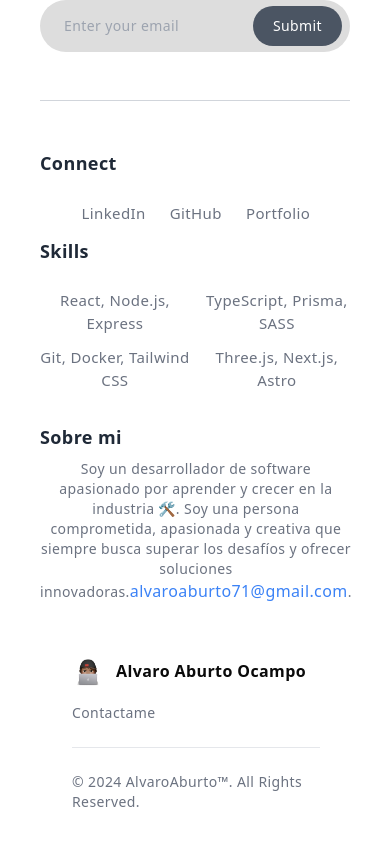
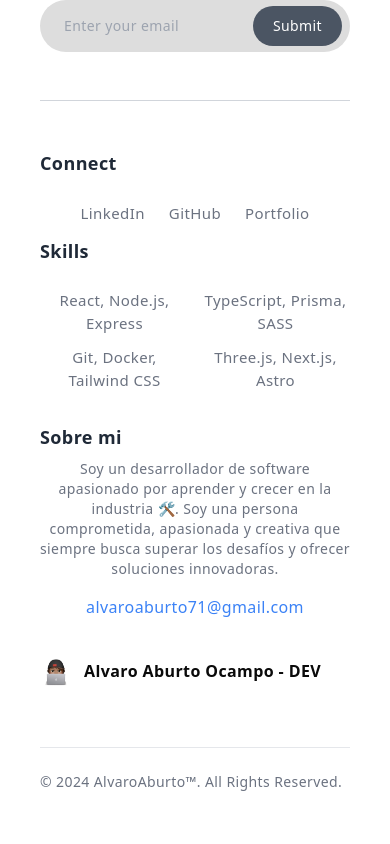
Before and after one commit to LilDre7/Shortener-fullstack, a Next.js app: page / in a window 390 px wide. Shown: the part 852-1696 px from the top of the page. After the commit the page ends 1668 px from the top, so only its background shows below. Built offline with nearby package versions, Linux system fonts and the light colour scheme; no server answers; the database is empty.

Commit message:
:zap: Improve performace

```diff
--- a/components/ui/footer.tsx
+++ b/components/ui/footer.tsx
@@ -48,7 +48,7 @@ export default function Footer() {
       />
       <div className="lg:max-w-[80%] mx-auto text-center">
         <h3 className="text-3xl font-bold text-gray-800">Conecta Conmigo</h3>
-        <p className="text-sm mt-6 text-gray-500">
+        <p className="text-center text-sm mt-6 text-gray-500">
           Siempre estoy buscando colaborar en proyectos interesantes y conocer
           personas en la industria. Si tienes alguna idea, proyecto, o
           simplemente quieres conectar, envíame un mensaje.
@@ -135,6 +135,8 @@ export default function Footer() {
             la industria 🛠️. Soy una persona comprometida, apasionada y creativa
             que siempre busca superar los desafíos y ofrecer soluciones
             innovadoras.
+          </p>
+          <p className="text-center mt-4">
             <a
               href="alvaroaburto71@gmail.com"
               className="text-gray-800 hover:text-gray-500"
@@ -143,12 +145,11 @@ export default function Footer() {
                 alvaroaburto71@gmail.com
               </span>
             </a>
-            .
           </p>
         </div>
         <div>
-          <div className="rounded-lg m-4">
-            <div className="w-full max-w-screen-xl mx-auto p-4 md:py-8">
+          <div className="rounded-lg my-6 sm:m-4">
+            <div className="w-full max-w-screen-xl mx-auto sm:p-4 md:py-8">
               <div className="sm:flex sm:items-center sm:justify-between">
                 <a
                   href="https://www.linkedin.com/in/alvaro-aburto-dev/"
@@ -160,17 +161,17 @@ export default function Footer() {
                     alt="Flowbite Logo"
                   />
                   <span className="self-center text-base font-semibold whitespace-nowrap dark:text-white">
-                    Alvaro Aburto Ocampo
+                    Alvaro Aburto Ocampo - DEV
                   </span>
                 </a>
-                <ul className="flex flex-wrap items-center mb-6 text-sm font-medium text-gray-500 sm:mb-0 dark:text-gray-400">
-                  <li>
+                <ul className="flex text-transparent sm:text-current flex-wrap items-center mb-6 text-sm font-medium text-gray-500 sm:mb-0 dark:text-gray-400">
                     <a
                       href="https://www.linkedin.com/in/alvaro-aburto-dev/"
                       className="hover:underline me-4 md:me-6"
                     >
-                      Contactame
+                      CONTACTAME
                     </a>
+                  <li>
                   </li>
                 </ul>
               </div>
```
